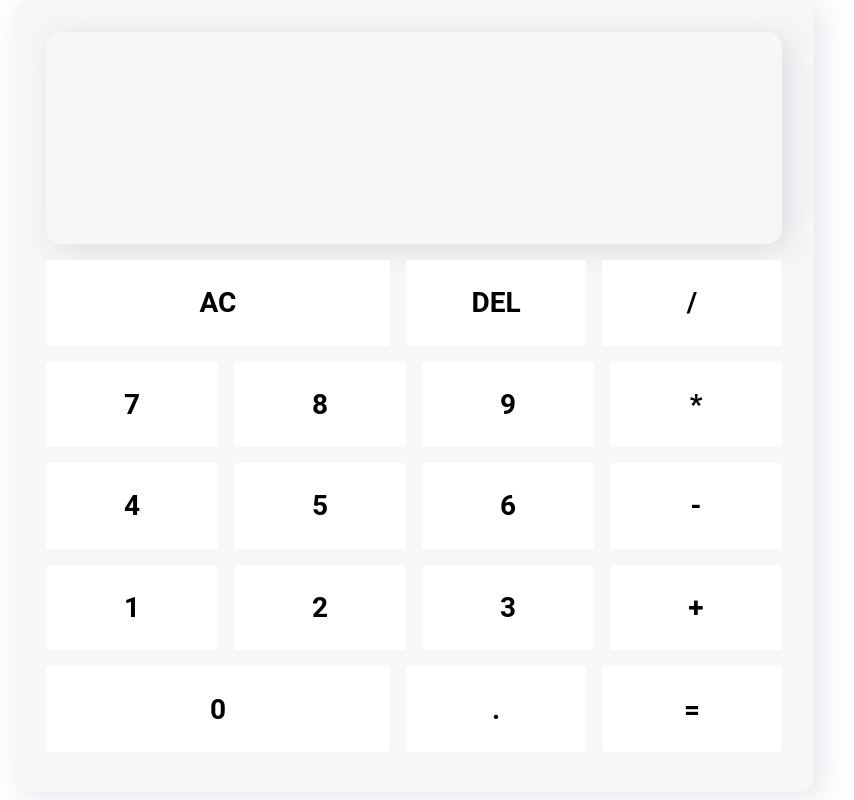
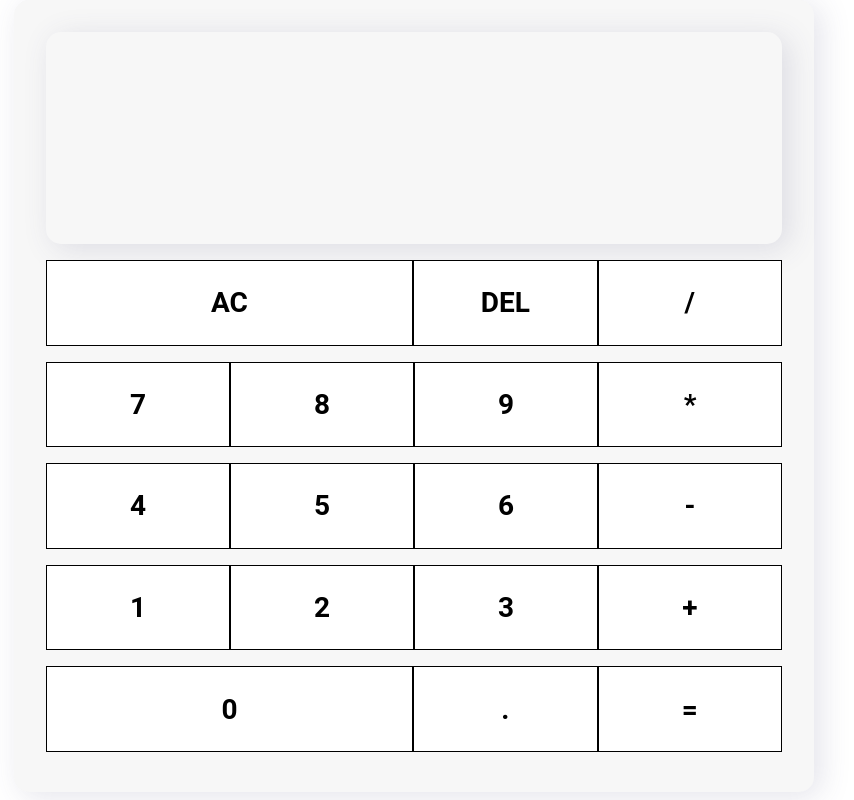
Before and after one commit to mdahamshi/calculator, a plain HTML site: page index.html in a window 1280 px wide. Shown: the whole page, without its empty margins (226-1080 px from the left). Drawn offline with Linux system fonts and the light colour scheme.

Commit message:
Makes buttons vertically aligned

```diff
--- a/style.css
+++ b/style.css
@@ -72,11 +72,8 @@ h1{
     background-color: var(--sb-button-color);
     color: black;
     display: inline-block;
-    border: 0;
-    padding: 8px 8px;
+    border: 1px solid black;
     font-size: 28px;
-    border-radius: 4px;
-    min-width: 40px;
     text-align: center;
     flex: 1;
     height: 100%;
@@ -123,4 +120,5 @@ button:disabled {
 .btn-row {
     padding: 0px;
     flex-grow: 1;
+    gap:0px;
 }
```
